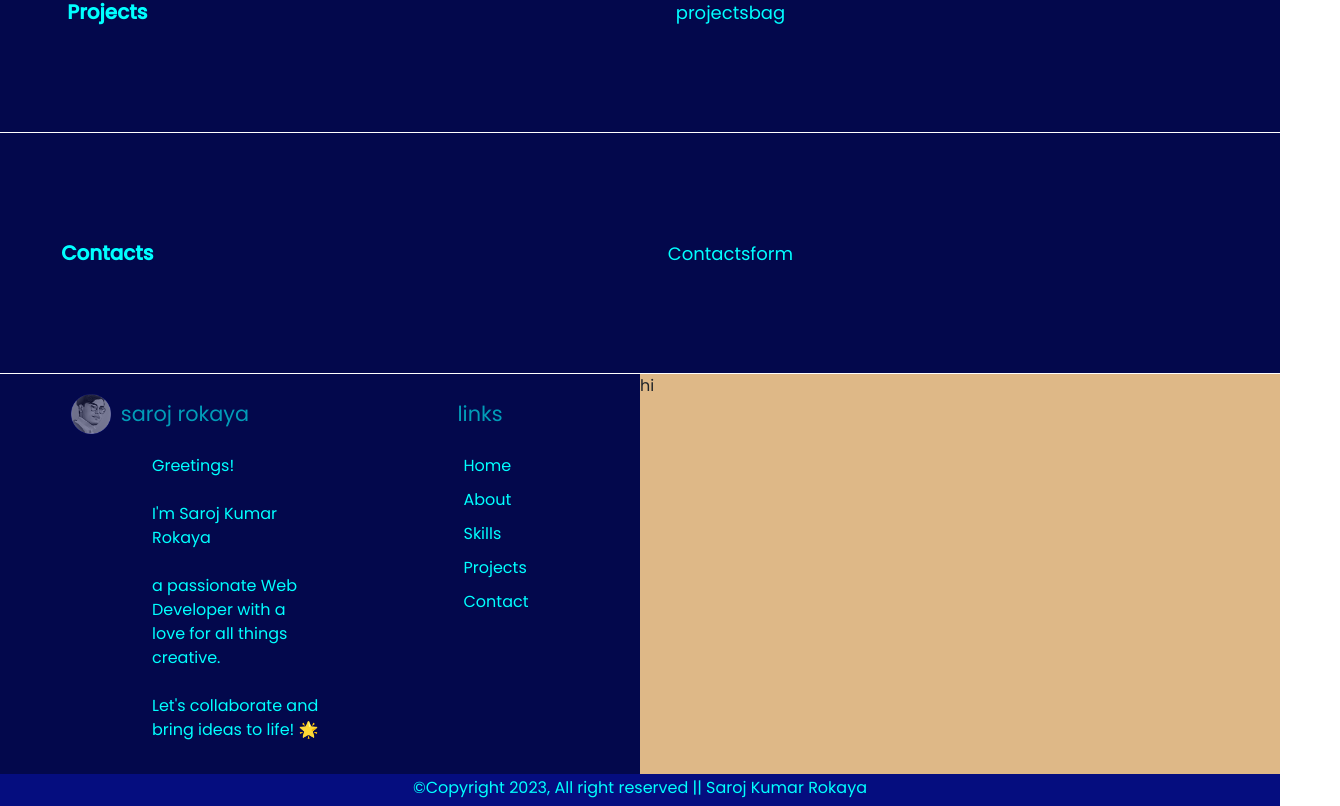
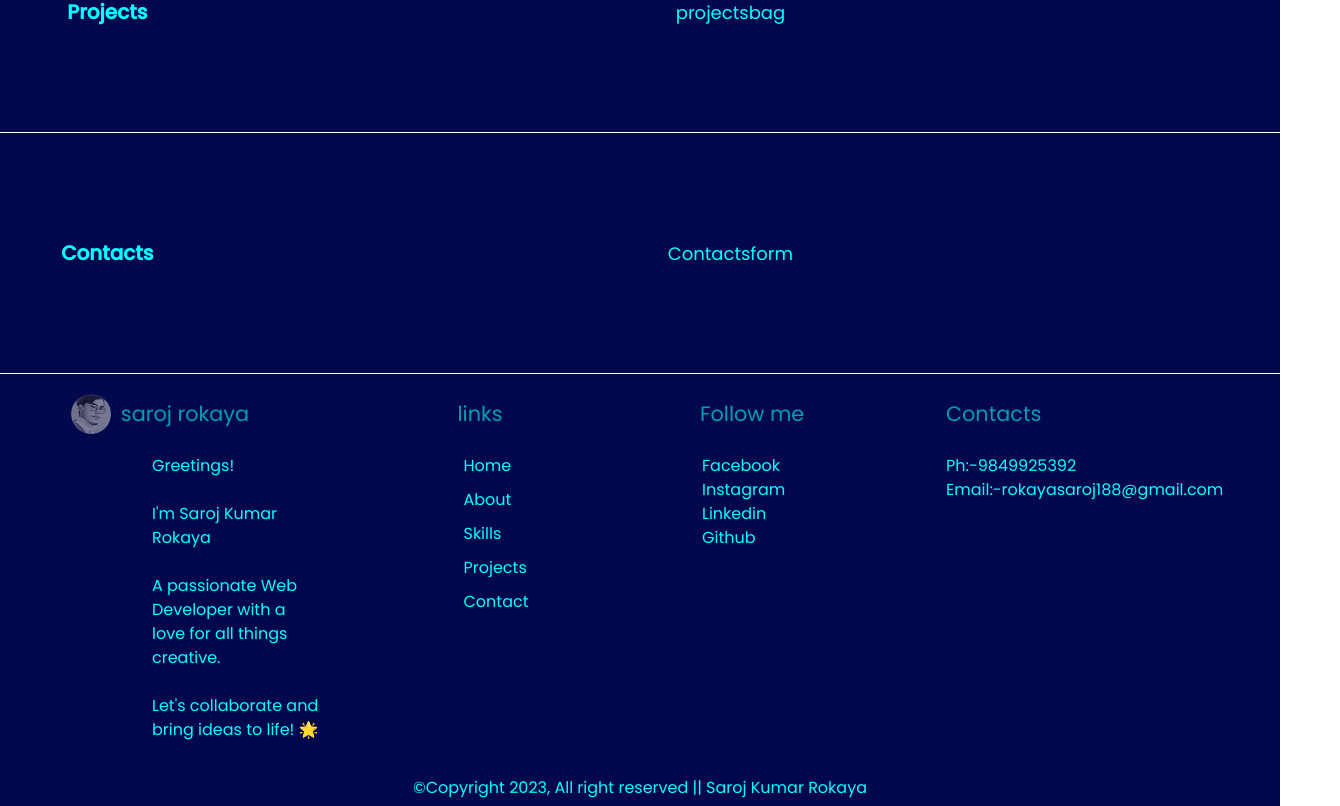
Before and after one commit to saroj-rokaya/practice, a React (Create React App) app: page / in a window 1280 px wide. Shown: the part 1071-1877 px from the top of the page, 1340 px wide, since content can reach past the window. Built offline with nearby package versions, Linux system fonts and the light colour scheme.

Commit message:
footer modify

```diff
--- a/src/Components/footer/Footer.jsx
+++ b/src/Components/footer/Footer.jsx
@@ -26,7 +26,7 @@ export default function Footer() {
               <p className="footerintro">
               Greetings! <br /> <br />
                 I'm Saroj Kumar Rokaya <br /> <br />
-                a passionate Web Developer with a love for all things creative. <br /> <br />
+                A passionate Web Developer with a love for all things creative. <br /> <br />
                 Let's collaborate and bring ideas to life! 🌟
               </p>
 
@@ -46,7 +46,36 @@ export default function Footer() {
         </div>
 
         <div className="right-footer-container">
-            hi
+
+          <div className="footer-contact-header">
+            <div className="follow-me-section">
+              Follow me
+            </div>
+            <div className="contact-section">
+              Contacts
+            </div>
+          </div>
+
+          <div className="footer-contact-body">
+            <div className="follow-me-body">
+            <ol className="follow-me-lists">
+                <li>Facebook</li>
+                <li>Instagram</li>
+                <li>Linkedin</li>
+                <li>Github</li>
+              </ol>
+            </div>
+
+            <div className="contact-section-body">
+            <ol className="contact-lists">
+                <li>Ph:-<span>9849925392</span></li>
+                <li>Email:-<span className="email">rokayasaroj188@gmail.com</span></li>
+
+              </ol>
+            </div>
+          </div>
+
+
         </div>
 
       </div>
--- a/src/Components/footer/footer.css
+++ b/src/Components/footer/footer.css
@@ -12,7 +12,6 @@
 .left-footer-container{
     height: 50vh;
     width: 50%;
-    /* display: flex; */
 }
 .footer-headers{
 
@@ -67,39 +66,93 @@
     margin-bottom: 10px;
 }
 .lists li:hover{
-    color: brown;
+    opacity: 60%;
+
+}
+
+/* right footer section */
+.right-footer-container{
+    height: 50vh;
+    width: 50%;
+    display: flex;
+    flex-direction: column;
+
+}
+
+.footer-contact-header{
+    height: 50vh;
+    width: 100%;
+    display: flex;
+    margin-left: 60px;
+
+
+}
+.follow-me-section{
+    height: 10vh;
+    width: 40%;
+    color: cyan;
+    display: flex;
+    align-items: center;
+    font-size: 1.3rem;
+    opacity: 60%;
+}
+.contact-section{
+    height: 10vh;
+    width: 50%;
+    color: cyan;
+    display: flex;
+    align-items: center;
+    font-size: 1.3rem;
+    opacity: 60%;
+    margin-left: -10px;
+
+}
+
+
+.footer-contact-body{
+    display: flex;
+}
+.follow-me-body{
+    height: 40vh;
+    width: 40%;
+    display: flex;
+    margin-left: 30px;
+}
+.contact-section-body{
+    height: 40vh;
+    width: 60%;
+    display: flex;
+}
+.follow-me-lists li{
+    list-style: none;
+    color: cyan;
+}
+.follow-me-lists li:hover{
+    cursor: pointer;
+    opacity: 60%;
+}
+.contact-lists li{
+    list-style: none;
+    color: cyan;
+
+}
+.contact-lists li span.email:hover{
+    cursor: pointer;
+    text-decoration: 1px solid underline;
+    opacity: 60%;
 
 
 }
 
-
-
-
-
-
-
-.right-footer-container{
-    height: 50vh;
-    width: 50%;
-    background-color: burlywood;
-
-}
-
-
-
-
-
-
-
-
-
+/* copyright section */
 .copyright{
 
     height: 4vh;
     width: 100%;
     text-align: center;
-    background-color: rgb(5, 13, 127);
+    background-color: rgb(3, 8, 76);
     padding-top: 2px;
     color: cyan;
 
+
 }
```
